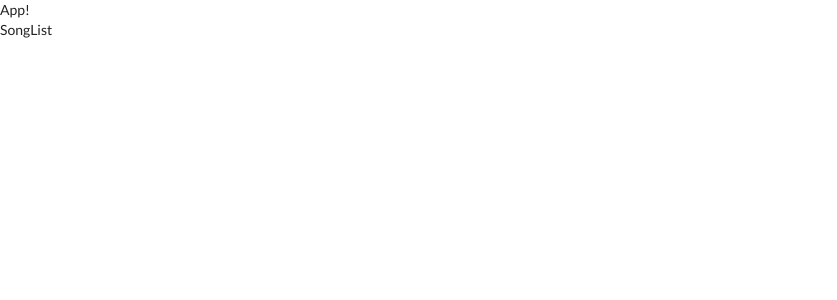
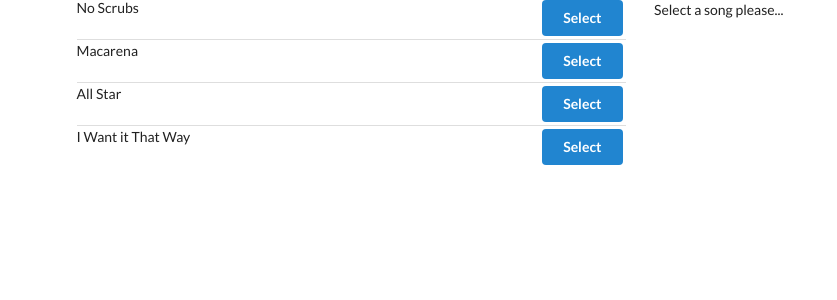
Before and after one commit to 6arry/react-redux-songs, a React (Create React App) app: page / in a window 1280 px wide. Shown: the top 300 px of the page, without its empty margins (0-837 px from the left). Built offline with nearby package versions, Linux system fonts and the light colour scheme.

Commit message:
setup redux into app; added SongDetail component; setup provider, connect, & mapStateToProps

```diff
--- a/src/actions/index.js
+++ b/src/actions/index.js
@@ -1,5 +1,5 @@
 // Action creator
-export const selectSong = () => {
+export const selectSong = song => {
     // Return an action
     return {
         type: 'SONG_SELECTED',
--- a/src/components/App.js
+++ b/src/components/App.js
@@ -1,11 +1,18 @@
 import React from 'react';
 import SongList from './SongList';
+import SongDetail from './SongDetail';
 
 const App = () => {
     return (
-        <div>
-            App!
-            <SongList />
+        <div className='ui container grid'>
+            <div className='ui row'>
+                <div className='column eight wide'>
+                    <SongList />
+                </div>
+                <div className='column eight wide'>
+                    <SongDetail />
+                </div>
+            </div>
         </div>
     )
 }
--- /dev/null
+++ b/src/components/SongDetail.js
@@ -0,0 +1,29 @@
+import React from 'react';
+import { connect } from 'react-redux';
+
+const SongDetail = ({ song }) => {
+    // console.log(props)
+    if (!song) {
+        return (
+            <div>
+                Select a song please...
+            </div>
+        )
+    }
+    return (
+        <div>
+            <h3>Details for: </h3>
+            <p>
+                Title: {song.title}
+                <br />
+                Duration: {song.duration}
+            </p>
+        </div>
+    )
+}
+const mapStateToProps = state => {
+   return { song: state.selectedSong }
+}
+
+
+export default connect(mapStateToProps)(SongDetail)
--- a/src/components/SongList.js
+++ b/src/components/SongList.js
@@ -1,18 +1,38 @@
 import React, { Component } from 'react';
 import { connect } from 'react-redux';
+import { selectSong } from '../actions';
 
 class SongList extends Component {
+    renderList() {
+        return this.props.songs.map((song) => {
+            return (
+                <div className='item' key={song.title}>
+                    <div className='right floated content'>
+                        <button
+                            className='ui button primary'
+                            onClick={() => this.props.selectSong(song)}
+                        >
+                            Select
+                        </button>
+                    </div>
+                    <div className='content'>{song.title}</div>
+                </div>
+            )
+        })
+    }
     render() {
         return (
-            <div>
-                SongList
+            // this.props === { songs: state.songs }
+            <div className='ui divided list'>
+                {this.renderList()}
             </div>
         )
     }
 }
 
-const mapStateToProps = (state) => {
+const mapStateToProps = state => {
+    // console.log(state);
     return { songs: state.songs }
 }
 
-export default connect(mapStateToProps)(SongList);
+export default connect(mapStateToProps, { selectSong })(SongList);
--- a/src/index.js
+++ b/src/index.js
@@ -2,13 +2,14 @@ import React from 'react';
 import ReactDom from 'react-dom';
 import { Provider } from 'react-redux';
 import { createStore } from 'redux';
+
 import App from './components/App';
 import reducers from './reducers';
 
 // This allows us to render our app in the public/index.html file
 // inside of the <div id="root"></div>
 ReactDom.render(
-    <Provider store={createStore(reducers)}
-        ><App />
+    <Provider store={createStore(reducers)} >
+        <App />
     </Provider>,
     document.getElementById('root'));
```
